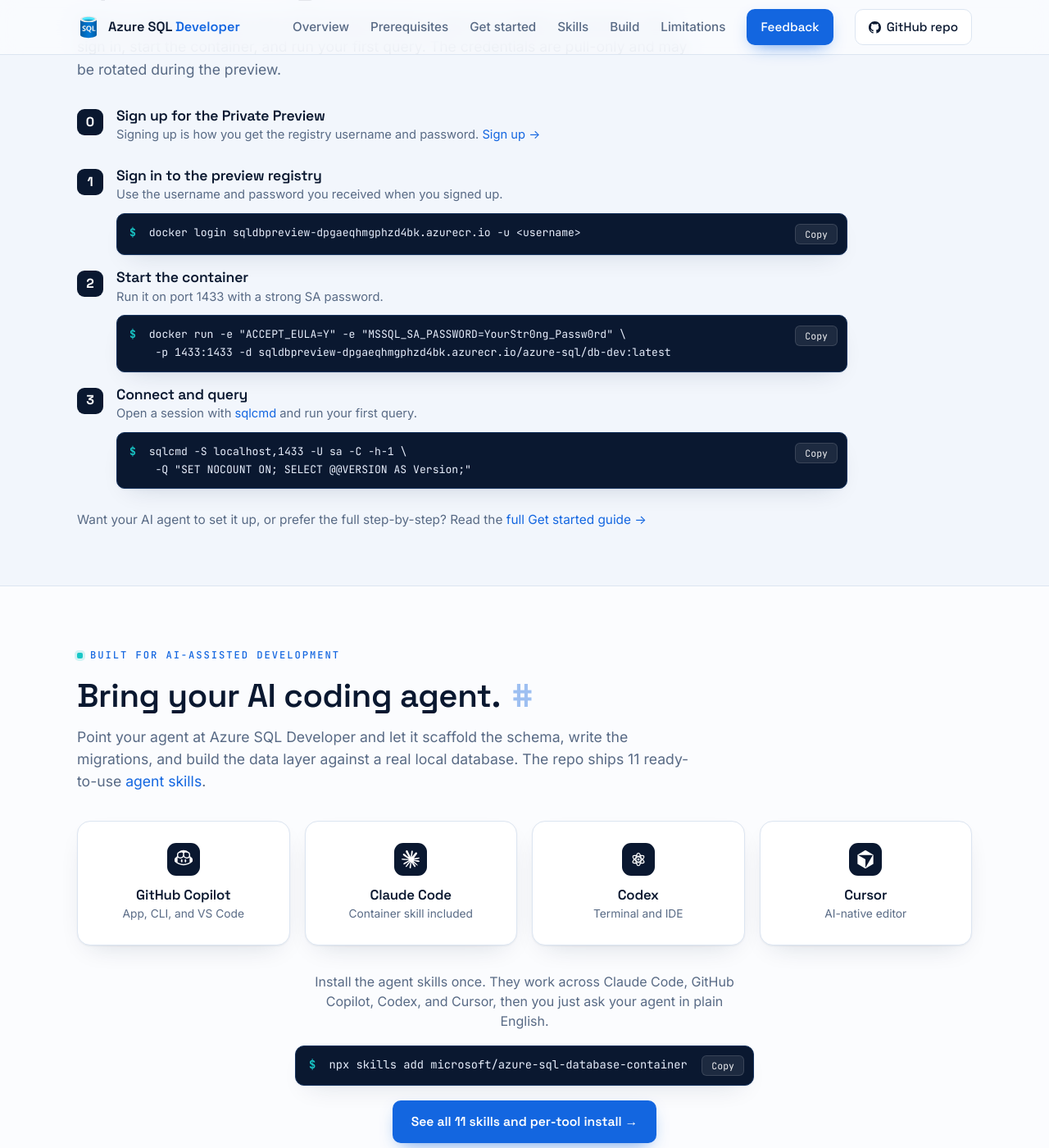
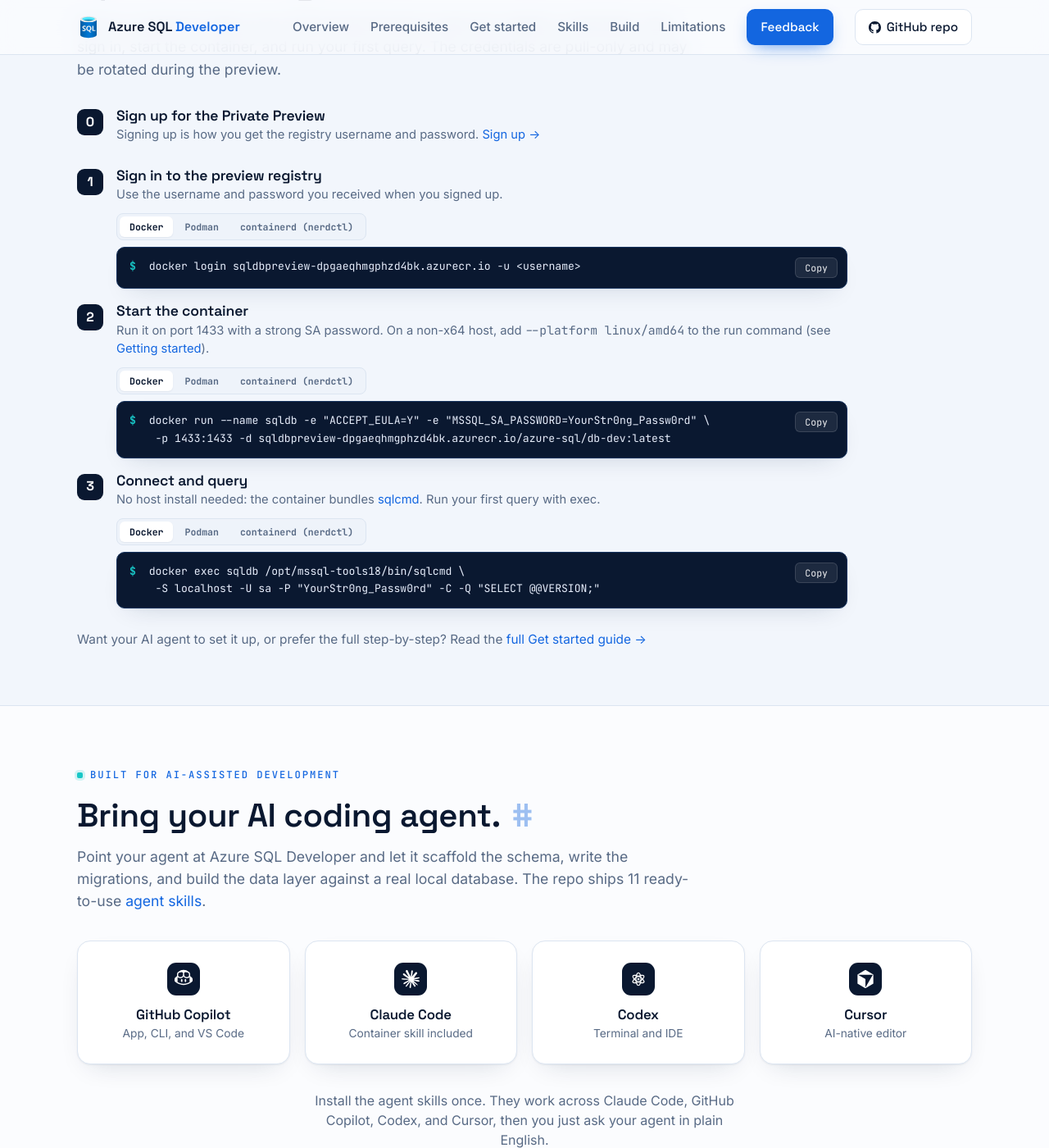
Before and after one commit to microsoft/azure-sql-database-container, a Jekyll site: the page built from docs/index.html, in a window 1280 px wide and 1400 px high, scrolled down 1801 px. Shown: the whole window at 82% size. Built offline with Jekyll 4.4.1, drawn with Linux system fonts in a browser that asks for light colours.

Commit message:
Add runtime tabs to homepage quickstart commands (#95)
* Add runtime tabs to homepage quickstart commands

Replace single Docker-only command blocks in the quickstart section with
tabbed examples for Docker, Podman, and containerd (nerdctl). Users can
switch runtimes without hunting for "replace docker with podman" notes,
and each tab keeps its own copy button.

- Add runtime tab styles and hidden panel support in main.scss
- Add tab switching logic in main.js with aria-selected updates
- Step 1: registry login for docker, podman, and nerdctl
- Step 2: container run with --name sqldb for all three runtimes
- Step 3: use bundled sqlcmd via exec instead of a host install

* Address PR review feedback on quickstart runtime tabs

Sync runtime selection across all quickstart steps so choosing Podman or
containerd on one step updates every command block, and persist the choice
in localStorage across page loads.

- Hoist setRuntime to update every [data-runtime-tabs] group on the page
- Drop the half-wired ARIA tab roles; use plain buttons instead
- Rename the containerd tab to "containerd (nerdctl)" to match nerdctl commands
- Note --platform linux/amd64 for non-x64 hosts in step 2 with a link to Getting started

```diff
--- a/docs/assets/css/main.scss
+++ b/docs/assets/css/main.scss
@@ -468,7 +468,13 @@
 .qstep-body { flex: 1; min-width: 0; }
 .qstep-body h3 { font-size: 1.1rem; margin-bottom: 2px; }
 .qstep-desc { color: var(--muted); font-size: .92rem; margin-bottom: 11px; }
+.qstep-cmd-group { display: flex; flex-direction: column; gap: 8px; }
+.runtime-tabs { display: inline-flex; align-self: flex-start; gap: 2px; background: var(--mist); border: 1px solid var(--line); border-radius: 8px; padding: 3px; }
+.runtime-tab { font-family: var(--font-mono); font-weight: 600; font-size: .72rem; color: var(--muted); background: transparent; border: 0; border-radius: 6px; padding: 5px 12px; cursor: pointer; transition: color .15s ease, background .15s ease, box-shadow .15s ease; }
+.runtime-tab.is-active { background: var(--white); color: var(--ink); box-shadow: var(--shadow); }
+.runtime-tab:hover:not(.is-active) { color: var(--ink); }
 .qstep-cmd { display: flex; align-items: flex-start; gap: 12px; background: var(--ink); border: 1px solid var(--ink-3); border-radius: 10px; padding: 12px 11px 12px 15px; box-shadow: var(--shadow); }
+.qstep-cmd[hidden] { display: none; }
 .qstep-cmd code { flex: 1; min-width: 0; font-family: var(--font-mono); font-size: .82rem; line-height: 1.65; color: #e7eefc; white-space: pre; overflow-x: auto; }
 .qstep-cmd .copy-btn { flex-shrink: 0; }
 .steps-foot { margin-top: 26px; color: var(--muted); font-size: .96rem; }
--- a/docs/assets/js/main.js
+++ b/docs/assets/js/main.js
@@ -135,6 +135,31 @@
     });
   });
 
+  // ---- quickstart: Docker / Podman / containerd runtime tabs ----
+  var runtimeGroups = document.querySelectorAll("[data-runtime-tabs]");
+  function setRuntime(runtime) {
+    runtimeGroups.forEach(function (group) {
+      group.querySelectorAll(".runtime-tab").forEach(function (tab) {
+        tab.classList.toggle("is-active", tab.getAttribute("data-runtime") === runtime);
+      });
+      group.querySelectorAll("[data-runtime-panel]").forEach(function (panel) {
+        panel.hidden = panel.getAttribute("data-runtime-panel") !== runtime;
+      });
+    });
+    try { localStorage.setItem("runtime", runtime); } catch (e) {}
+  }
+  runtimeGroups.forEach(function (group) {
+    group.querySelectorAll(".runtime-tab").forEach(function (tab) {
+      tab.addEventListener("click", function () {
+        setRuntime(tab.getAttribute("data-runtime"));
+      });
+    });
+  });
+  try {
+    var savedRuntime = localStorage.getItem("runtime");
+    if (savedRuntime) setRuntime(savedRuntime);
+  } catch (e) {}
+
   // ---- local / cloud connection-string swap ----
   var swap = document.querySelector("[data-swap]");
   if (swap) {
--- a/docs/index.html
+++ b/docs/index.html
@@ -168,9 +168,24 @@
         <div class="qstep-body">
           <h3>Sign in to the preview registry</h3>
           <p class="qstep-desc">Use the username and password you received when you signed up.</p>
-          <div class="qstep-cmd">
-            <code><span class="cmd-p">$</span> docker login sqldbpreview-dpgaeqhmgphzd4bk.azurecr.io -u &lt;username&gt;</code>
-            <button class="copy-btn" type="button" data-copy-text="docker login sqldbpreview-dpgaeqhmgphzd4bk.azurecr.io -u <username>"><span class="copy-label">Copy</span></button>
+          <div class="qstep-cmd-group" data-runtime-tabs>
+            <div class="runtime-tabs" aria-label="Container runtime">
+              <button class="runtime-tab is-active" type="button" data-runtime="docker">Docker</button>
+              <button class="runtime-tab" type="button" data-runtime="podman">Podman</button>
+              <button class="runtime-tab" type="button" data-runtime="containerd">containerd (nerdctl)</button>
+            </div>
+            <div class="qstep-cmd" data-runtime-panel="docker">
+              <code><span class="cmd-p">$</span> docker login sqldbpreview-dpgaeqhmgphzd4bk.azurecr.io -u &lt;username&gt;</code>
+              <button class="copy-btn" type="button" data-copy-text="docker login sqldbpreview-dpgaeqhmgphzd4bk.azurecr.io -u <username>"><span class="copy-label">Copy</span></button>
+            </div>
+            <div class="qstep-cmd" data-runtime-panel="podman" hidden>
+              <code><span class="cmd-p">$</span> podman login sqldbpreview-dpgaeqhmgphzd4bk.azurecr.io -u &lt;username&gt;</code>
+              <button class="copy-btn" type="button" data-copy-text="podman login sqldbpreview-dpgaeqhmgphzd4bk.azurecr.io -u <username>"><span class="copy-label">Copy</span></button>
+            </div>
+            <div class="qstep-cmd" data-runtime-panel="containerd" hidden>
+              <code><span class="cmd-p">$</span> nerdctl login sqldbpreview-dpgaeqhmgphzd4bk.azurecr.io -u &lt;username&gt;</code>
+              <button class="copy-btn" type="button" data-copy-text="nerdctl login sqldbpreview-dpgaeqhmgphzd4bk.azurecr.io -u <username>"><span class="copy-label">Copy</span></button>
+            </div>
           </div>
         </div>
       </div>
@@ -178,11 +193,28 @@
         <span class="qstep-num">2</span>
         <div class="qstep-body">
           <h3>Start the container</h3>
-          <p class="qstep-desc">Run it on port 1433 with a strong SA password.</p>
-          <div class="qstep-cmd">
-            <code><span class="cmd-p">$</span> docker run -e "ACCEPT_EULA=Y" -e "MSSQL_SA_PASSWORD=YourStr0ng_Passw0rd" \
+          <p class="qstep-desc">Run it on port 1433 with a strong SA password. On a non-x64 host, add <code>--platform linux/amd64</code> to the run command (see <a href="{{ '/getting-started.html' | relative_url }}#step-2-start-the-container">Getting started</a>).</p>
+          <div class="qstep-cmd-group" data-runtime-tabs>
+            <div class="runtime-tabs" aria-label="Container runtime">
+              <button class="runtime-tab is-active" type="button" data-runtime="docker">Docker</button>
+              <button class="runtime-tab" type="button" data-runtime="podman">Podman</button>
+              <button class="runtime-tab" type="button" data-runtime="containerd">containerd (nerdctl)</button>
+            </div>
+            <div class="qstep-cmd" data-runtime-panel="docker">
+              <code><span class="cmd-p">$</span> docker run --name sqldb -e "ACCEPT_EULA=Y" -e "MSSQL_SA_PASSWORD=YourStr0ng_Passw0rd" \
     -p 1433:1433 -d sqldbpreview-dpgaeqhmgphzd4bk.azurecr.io/azure-sql/db-dev:latest</code>
-            <button class="copy-btn" type="button" data-copy-text="docker run -e &quot;ACCEPT_EULA=Y&quot; -e &quot;MSSQL_SA_PASSWORD=YourStr0ng_Passw0rd&quot; \&#10;    -p 1433:1433 -d sqldbpreview-dpgaeqhmgphzd4bk.azurecr.io/azure-sql/db-dev:latest"><span class="copy-label">Copy</span></button>
+              <button class="copy-btn" type="button" data-copy-text="docker run --name sqldb -e &quot;ACCEPT_EULA=Y&quot; -e &quot;MSSQL_SA_PASSWORD=YourStr0ng_Passw0rd&quot; \&#10;    -p 1433:1433 -d sqldbpreview-dpgaeqhmgphzd4bk.azurecr.io/azure-sql/db-dev:latest"><span class="copy-label">Copy</span></button>
+            </div>
+            <div class="qstep-cmd" data-runtime-panel="podman" hidden>
+              <code><span class="cmd-p">$</span> podman run --name sqldb -e "ACCEPT_EULA=Y" -e "MSSQL_SA_PASSWORD=YourStr0ng_Passw0rd" \
+    -p 1433:1433 -d sqldbpreview-dpgaeqhmgphzd4bk.azurecr.io/azure-sql/db-dev:latest</code>
+              <button class="copy-btn" type="button" data-copy-text="podman run --name sqldb -e &quot;ACCEPT_EULA=Y&quot; -e &quot;MSSQL_SA_PASSWORD=YourStr0ng_Passw0rd&quot; \&#10;    -p 1433:1433 -d sqldbpreview-dpgaeqhmgphzd4bk.azurecr.io/azure-sql/db-dev:latest"><span class="copy-label">Copy</span></button>
+            </div>
+            <div class="qstep-cmd" data-runtime-panel="containerd" hidden>
+              <code><span class="cmd-p">$</span> nerdctl run --name sqldb -e "ACCEPT_EULA=Y" -e "MSSQL_SA_PASSWORD=YourStr0ng_Passw0rd" \
+    -p 1433:1433 -d sqldbpreview-dpgaeqhmgphzd4bk.azurecr.io/azure-sql/db-dev:latest</code>
+              <button class="copy-btn" type="button" data-copy-text="nerdctl run --name sqldb -e &quot;ACCEPT_EULA=Y&quot; -e &quot;MSSQL_SA_PASSWORD=YourStr0ng_Passw0rd&quot; \&#10;    -p 1433:1433 -d sqldbpreview-dpgaeqhmgphzd4bk.azurecr.io/azure-sql/db-dev:latest"><span class="copy-label">Copy</span></button>
+            </div>
           </div>
         </div>
       </div>
@@ -190,11 +222,28 @@
         <span class="qstep-num">3</span>
         <div class="qstep-body">
           <h3>Connect and query</h3>
-          <p class="qstep-desc">Open a session with <a href="https://learn.microsoft.com/sql/tools/sqlcmd/sqlcmd-utility" rel="noopener">sqlcmd</a> and run your first query.</p>
-          <div class="qstep-cmd">
-            <code><span class="cmd-p">$</span> sqlcmd -S localhost,1433 -U sa -C -h-1 \
-    -Q "SET NOCOUNT ON; SELECT @@VERSION AS Version;"</code>
-            <button class="copy-btn" type="button" data-copy-text="sqlcmd -S localhost,1433 -U sa -C -h-1 \&#10;    -Q &quot;SET NOCOUNT ON; SELECT @@VERSION AS Version;&quot;"><span class="copy-label">Copy</span></button>
+          <p class="qstep-desc">No host install needed: the container bundles <a href="https://learn.microsoft.com/sql/tools/sqlcmd/sqlcmd-utility" rel="noopener">sqlcmd</a>. Run your first query with exec.</p>
+          <div class="qstep-cmd-group" data-runtime-tabs>
+            <div class="runtime-tabs" aria-label="Container runtime">
+              <button class="runtime-tab is-active" type="button" data-runtime="docker">Docker</button>
+              <button class="runtime-tab" type="button" data-runtime="podman">Podman</button>
+              <button class="runtime-tab" type="button" data-runtime="containerd">containerd (nerdctl)</button>
+            </div>
+            <div class="qstep-cmd" data-runtime-panel="docker">
+              <code><span class="cmd-p">$</span> docker exec sqldb /opt/mssql-tools18/bin/sqlcmd \
+    -S localhost -U sa -P "YourStr0ng_Passw0rd" -C -Q "SELECT @@VERSION;"</code>
+              <button class="copy-btn" type="button" data-copy-text="docker exec sqldb /opt/mssql-tools18/bin/sqlcmd \&#10;    -S localhost -U sa -P &quot;YourStr0ng_Passw0rd&quot; -C -Q &quot;SELECT @@VERSION;&quot;"><span class="copy-label">Copy</span></button>
+            </div>
+            <div class="qstep-cmd" data-runtime-panel="podman" hidden>
+              <code><span class="cmd-p">$</span> podman exec sqldb /opt/mssql-tools18/bin/sqlcmd \
+    -S localhost -U sa -P "YourStr0ng_Passw0rd" -C -Q "SELECT @@VERSION;"</code>
+              <button class="copy-btn" type="button" data-copy-text="podman exec sqldb /opt/mssql-tools18/bin/sqlcmd \&#10;    -S localhost -U sa -P &quot;YourStr0ng_Passw0rd&quot; -C -Q &quot;SELECT @@VERSION;&quot;"><span class="copy-label">Copy</span></button>
+            </div>
+            <div class="qstep-cmd" data-runtime-panel="containerd" hidden>
+              <code><span class="cmd-p">$</span> nerdctl exec sqldb /opt/mssql-tools18/bin/sqlcmd \
+    -S localhost -U sa -P "YourStr0ng_Passw0rd" -C -Q "SELECT @@VERSION;"</code>
+              <button class="copy-btn" type="button" data-copy-text="nerdctl exec sqldb /opt/mssql-tools18/bin/sqlcmd \&#10;    -S localhost -U sa -P &quot;YourStr0ng_Passw0rd&quot; -C -Q &quot;SELECT @@VERSION;&quot;"><span class="copy-label">Copy</span></button>
+            </div>
           </div>
         </div>
       </div>
```
